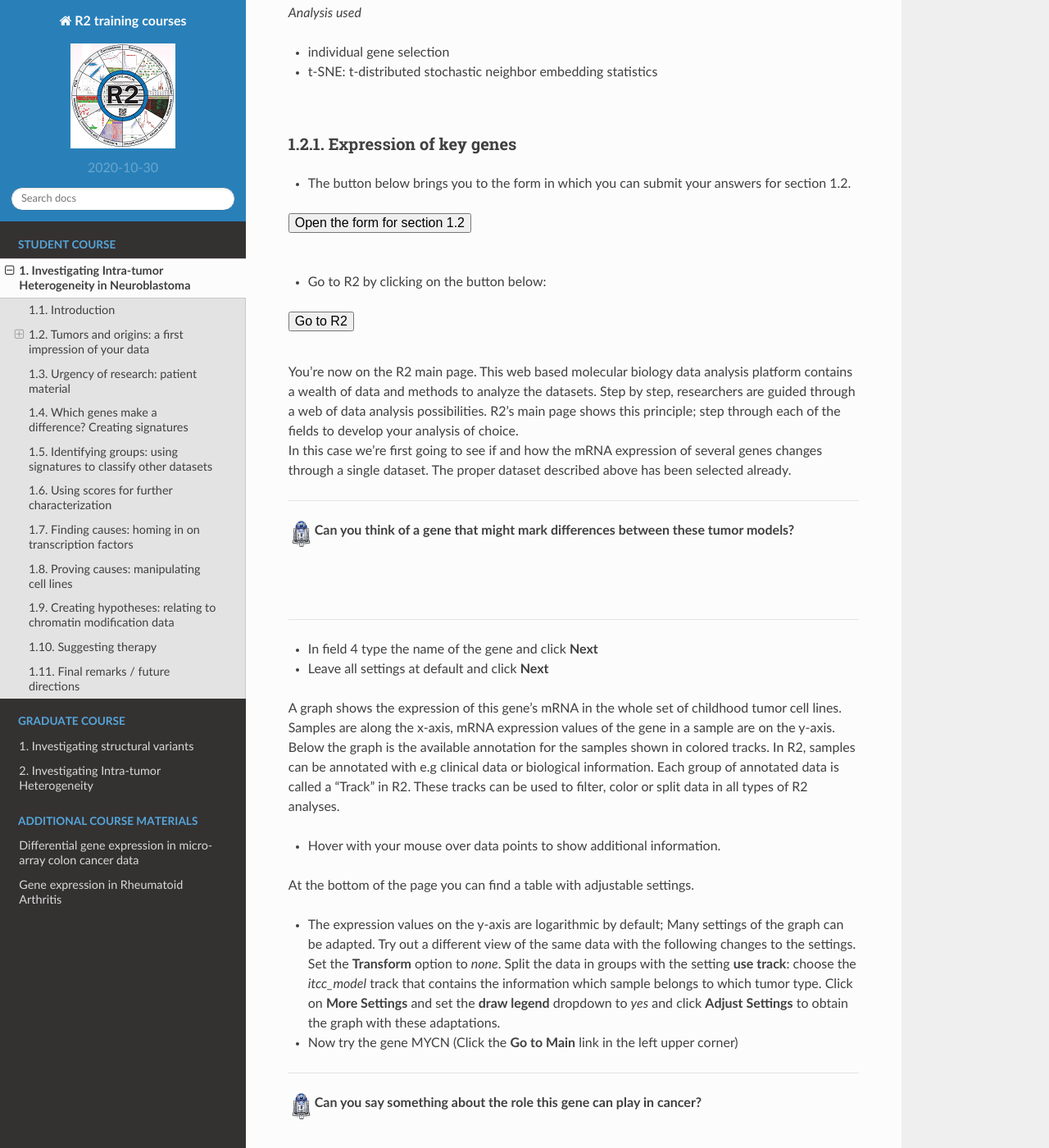
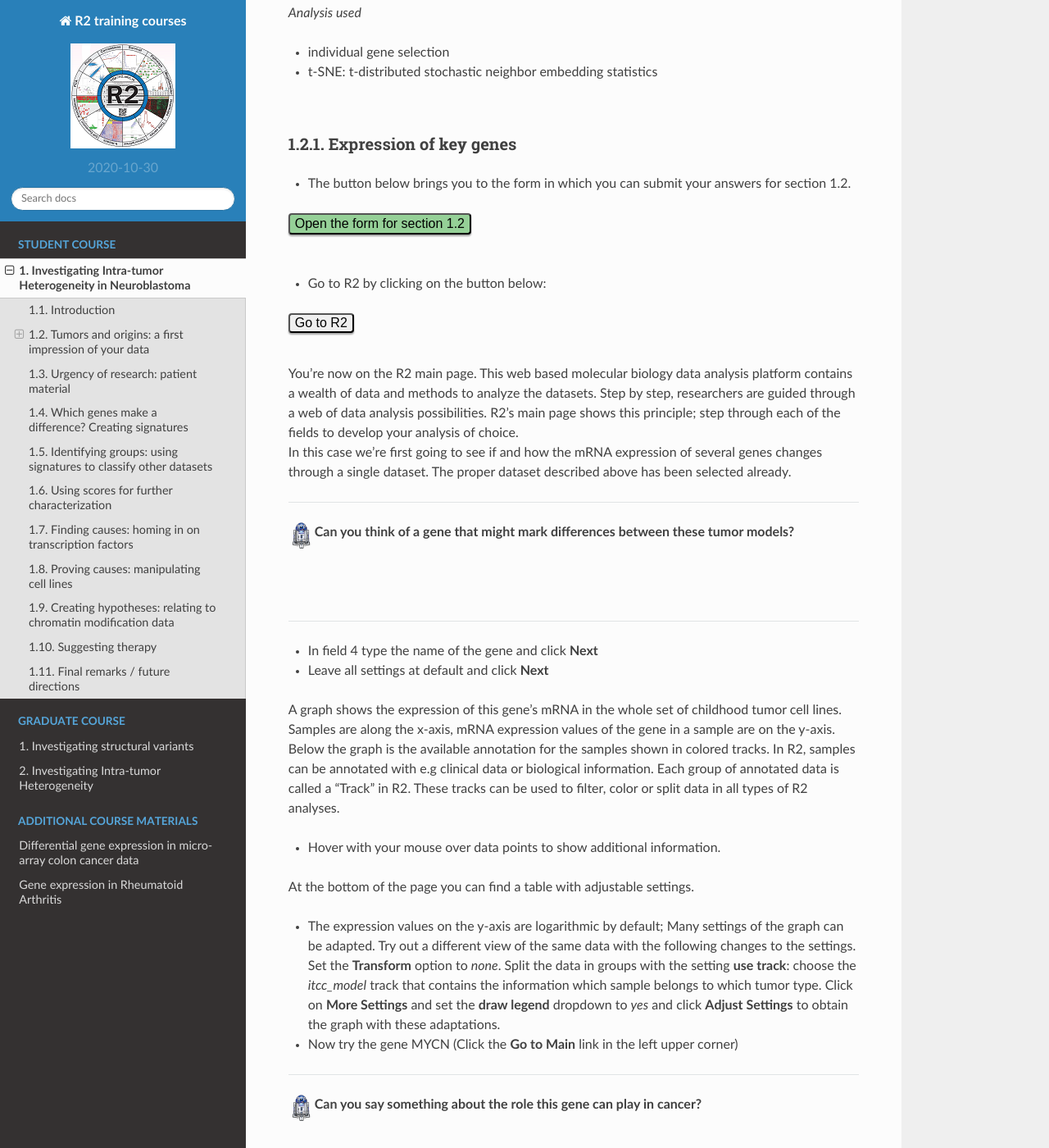
Before and after one commit to antronerds/r2-training-courses, a Sphinx documentation site: the page built from docs/Investigating_Tumor_Heterogeneity_student_version.md, in a window 1280 px wide and 1400 px high, scrolled down 2040 px. Shown: the whole window at 82% size. Built offline with Sphinx 7.4.7 and the Read the Docs theme 2.0.0, drawn with Linux system fonts in a browser that asks for light colours; pages that are not in the unit, such as notebooks, are missing from menus.

Commit message:
color buttons forms

```diff
--- a/docs/_static/css/r2tutorials.css
+++ b/docs/_static/css/r2tutorials.css
@@ -26,19 +26,19 @@ div.noshow{
 }
 
 /*
-Creates an R2 did you know box; a table containing header with R2D2 image
+Styling the buttons of the courses
 */
-/* button.course {
+.course {
 	border-radius: 4px;
 	box-shadow: 0 2px 2px 0 rgba(0,0,0,0.22), 0 2px 2px 0 rgba(0,0,0,0.17);
 }
 
-button.course:hover {
+.course:hover {
 	box-shadow: 0 5px 5px 0 rgba(0,0,0,0.28), 0 2px 2px 0 rgba(0,0,0,0.21);
 }
 
-button.googleform {
-	background-color: #95d097;  Green
+.googleform {
+	background-color: #95d097;
 	color: black;
 	padding: 2px 6px;
 	text-align: center;
@@ -52,8 +52,10 @@ button.googleform {
 	background-color: #5fb962;
 	box-shadow: 0 5px 5px 0 rgba(0,0,0,0.24), 0 2px 2px 0 rgba(0,0,0,0.19);
 }
+
+/*
+Creates an R2 did you know box; a table containing header with R2D2 image
 */
-
 div.r2didyouknow table {
 	border-collapse:collapse;
 	border-left:solid 1px black;
--- a/docs/conf.py
+++ b/docs/conf.py
@@ -20,7 +20,7 @@ import sphinx_rtd_theme
 html_theme = "sphinx_rtd_theme"
 html_theme_path = [sphinx_rtd_theme.get_html_theme_path()]
 def setup(app):
- app.add_stylesheet( "_static/css/r2tutorials.css" )
+ app.add_stylesheet( "css/r2tutorials.css" )
 # from http://stackoverflow.com/questions/32079200/how-do-i-set-up-custom-styles-for-restructuredtext-sphinx-readthedocs-etc/32079202#32079202
 
 html_static_path = ['_static']
```
